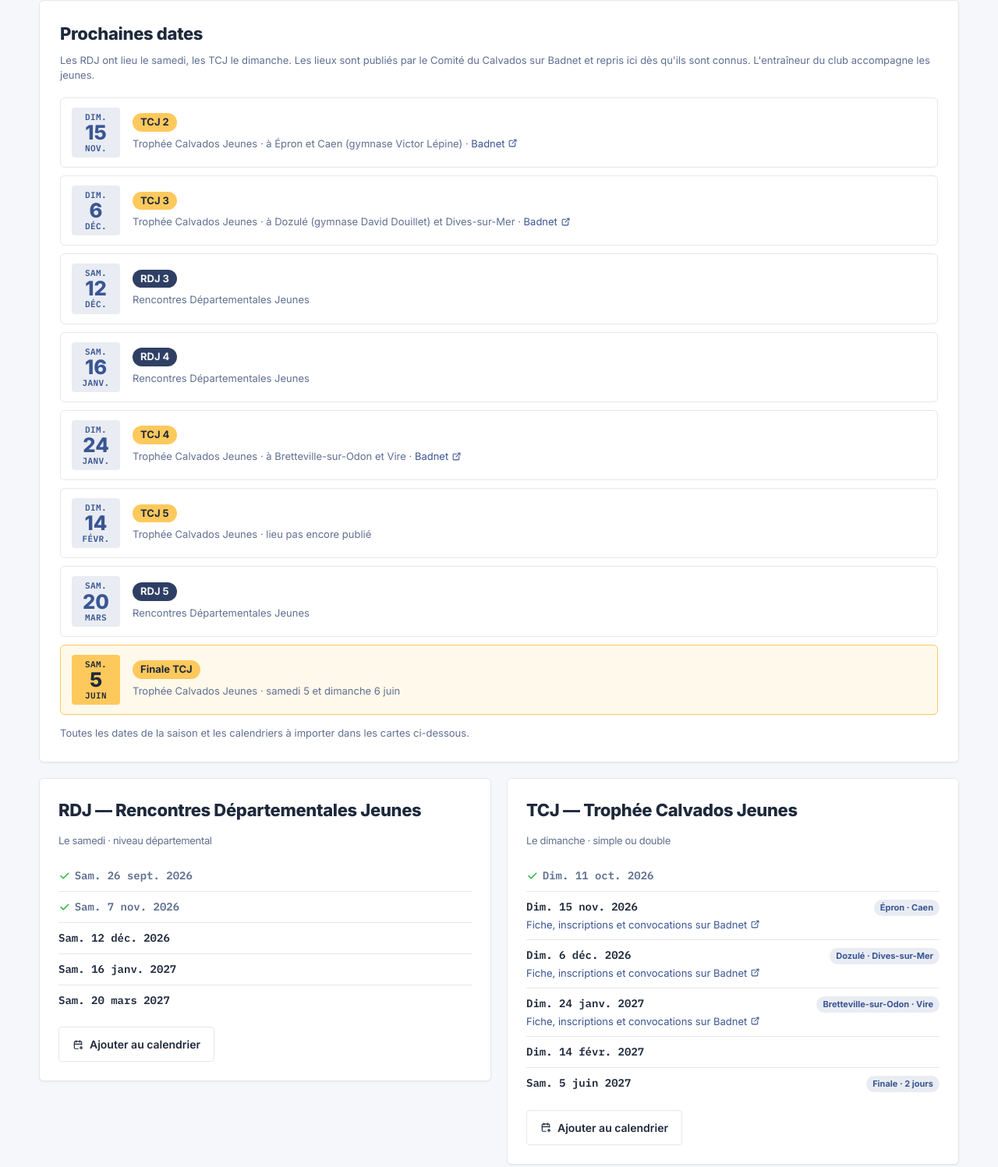
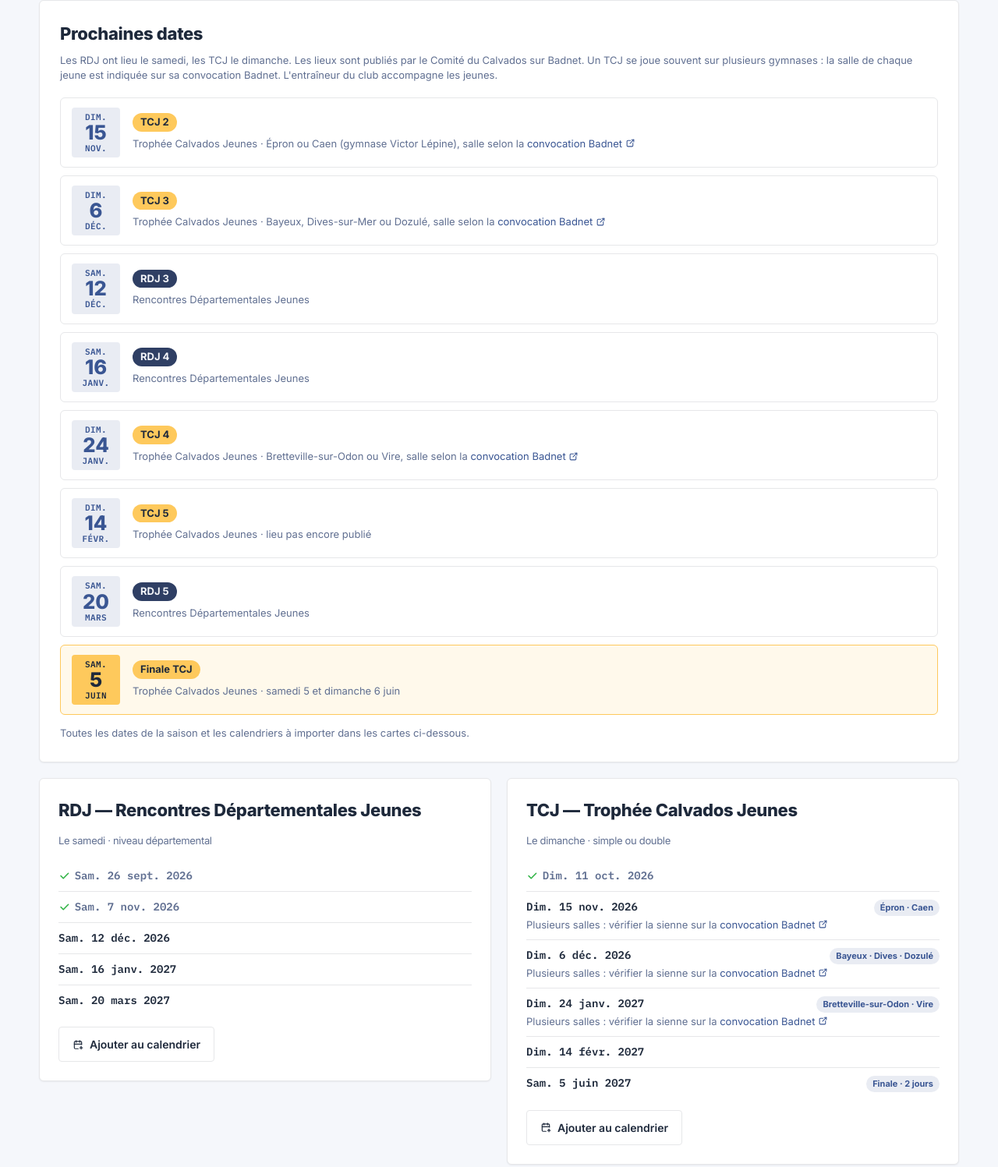
Before and after one commit to fanfandev14/bob14.fr, a website: page competitions-jeunes.html in a window 1280 px wide. Shown: the part 511-2008 px from the top of the page at 78% size. Drawn offline with Linux system fonts and the light colour scheme.

Commit message:
fix: lieux TCJ

```diff
--- a/competitions-jeunes.html
+++ b/competitions-jeunes.html
@@ -91,20 +91,20 @@
   </div>
   <div class="panel">
     <h3 class="card-title">Prochaines dates</h3>
-    <p class="panel__lead">Les RDJ ont lieu le samedi, les TCJ le dimanche. Les lieux sont publiés par le Comité du Calvados sur Badnet et repris ici dès qu'ils sont connus. L'entraîneur du club accompagne les jeunes.</p>
+    <p class="panel__lead">Les RDJ ont lieu le samedi, les TCJ le dimanche. Les lieux sont publiés par le Comité du Calvados sur Badnet. Un TCJ se joue souvent sur plusieurs gymnases : la salle de chaque jeune est indiquée sur sa convocation Badnet. L'entraîneur du club accompagne les jeunes.</p>
     <ul class="ic-days">
       <li class="ic-day">
         <time class="ic-day__cal" datetime="2026-11-15"><span class="ic-day__dow">Dim.</span><span class="ic-day__num">15</span><span class="ic-day__month">nov.</span></time>
         <div class="ic-day__body">
           <p class="ic-day__home"><span class="ic-day__team">TCJ 2</span></p>
-          <p class="ic-day__away">Trophée Calvados Jeunes · à Épron et Caen (gymnase Victor Lépine) · <a href="https://badnet.fr/tournoi/public?eventid=51946" target="_blank" rel="noopener">Badnet <svg class="ic" aria-hidden="true"><use href="#i-external-link"/></svg></a></p>
+          <p class="ic-day__away">Trophée Calvados Jeunes · Épron ou Caen (gymnase Victor Lépine), salle selon la <a href="https://badnet.fr/tournoi/public?eventid=51946" target="_blank" rel="noopener">convocation Badnet <svg class="ic" aria-hidden="true"><use href="#i-external-link"/></svg></a></p>
         </div>
       </li>
       <li class="ic-day">
         <time class="ic-day__cal" datetime="2026-12-06"><span class="ic-day__dow">Dim.</span><span class="ic-day__num">6</span><span class="ic-day__month">déc.</span></time>
         <div class="ic-day__body">
           <p class="ic-day__home"><span class="ic-day__team">TCJ 3</span></p>
-          <p class="ic-day__away">Trophée Calvados Jeunes · à Dozulé (gymnase David Douillet) et Dives-sur-Mer · <a href="https://badnet.fr/tournoi/public?eventid=52966" target="_blank" rel="noopener">Badnet <svg class="ic" aria-hidden="true"><use href="#i-external-link"/></svg></a></p>
+          <p class="ic-day__away">Trophée Calvados Jeunes · Bayeux, Dives-sur-Mer ou Dozulé, salle selon la <a href="https://badnet.fr/tournoi/public?eventid=52966" target="_blank" rel="noopener">convocation Badnet <svg class="ic" aria-hidden="true"><use href="#i-external-link"/></svg></a></p>
         </div>
       </li>
       <li class="ic-day">
@@ -125,7 +125,7 @@
         <time class="ic-day__cal" datetime="2027-01-24"><span class="ic-day__dow">Dim.</span><span class="ic-day__num">24</span><span class="ic-day__month">janv.</span></time>
         <div class="ic-day__body">
           <p class="ic-day__home"><span class="ic-day__team">TCJ 4</span></p>
-          <p class="ic-day__away">Trophée Calvados Jeunes · à Bretteville-sur-Odon et Vire · <a href="https://badnet.fr/tournoi/public?eventid=52967" target="_blank" rel="noopener">Badnet <svg class="ic" aria-hidden="true"><use href="#i-external-link"/></svg></a></p>
+          <p class="ic-day__away">Trophée Calvados Jeunes · Bretteville-sur-Odon ou Vire, salle selon la <a href="https://badnet.fr/tournoi/public?eventid=52967" target="_blank" rel="noopener">convocation Badnet <svg class="ic" aria-hidden="true"><use href="#i-external-link"/></svg></a></p>
         </div>
       </li>
       <li class="ic-day">
@@ -169,9 +169,9 @@
       <h3>TCJ — Trophée Calvados Jeunes<span class="comp__sub">Le dimanche · simple ou double</span></h3>
       <ul class="datelist datelist--matches">
         <li class="datelist__done" data-date="2026-10-11"><span class="date">Dim. 11 oct. 2026</span></li>
-        <li data-date="2026-11-15"><span class="date">Dim. 15 nov. 2026</span><span class="date-extra">Épron · Caen</span><span class="datelist__detail"><a href="https://badnet.fr/tournoi/public?eventid=51946" target="_blank" rel="noopener">Fiche, inscriptions et convocations sur Badnet <svg class="ic" aria-hidden="true"><use href="#i-external-link"/></svg></a></span></li>
-        <li data-date="2026-12-06"><span class="date">Dim. 6 déc. 2026</span><span class="date-extra">Dozulé · Dives-sur-Mer</span><span class="datelist__detail"><a href="https://badnet.fr/tournoi/public?eventid=52966" target="_blank" rel="noopener">Fiche, inscriptions et convocations sur Badnet <svg class="ic" aria-hidden="true"><use href="#i-external-link"/></svg></a></span></li>
-        <li data-date="2027-01-24"><span class="date">Dim. 24 janv. 2027</span><span class="date-extra">Bretteville-sur-Odon · Vire</span><span class="datelist__detail"><a href="https://badnet.fr/tournoi/public?eventid=52967" target="_blank" rel="noopener">Fiche, inscriptions et convocations sur Badnet <svg class="ic" aria-hidden="true"><use href="#i-external-link"/></svg></a></span></li>
+        <li data-date="2026-11-15"><span class="date">Dim. 15 nov. 2026</span><span class="date-extra">Épron · Caen</span><span class="datelist__detail">Plusieurs salles : vérifier la sienne sur la <a href="https://badnet.fr/tournoi/public?eventid=51946" target="_blank" rel="noopener">convocation Badnet <svg class="ic" aria-hidden="true"><use href="#i-external-link"/></svg></a></span></li>
+        <li data-date="2026-12-06"><span class="date">Dim. 6 déc. 2026</span><span class="date-extra">Bayeux · Dives · Dozulé</span><span class="datelist__detail">Plusieurs salles : vérifier la sienne sur la <a href="https://badnet.fr/tournoi/public?eventid=52966" target="_blank" rel="noopener">convocation Badnet <svg class="ic" aria-hidden="true"><use href="#i-external-link"/></svg></a></span></li>
+        <li data-date="2027-01-24"><span class="date">Dim. 24 janv. 2027</span><span class="date-extra">Bretteville-sur-Odon · Vire</span><span class="datelist__detail">Plusieurs salles : vérifier la sienne sur la <a href="https://badnet.fr/tournoi/public?eventid=52967" target="_blank" rel="noopener">convocation Badnet <svg class="ic" aria-hidden="true"><use href="#i-external-link"/></svg></a></span></li>
         <li data-date="2027-02-14"><span class="date">Dim. 14 févr. 2027</span></li>
         <li data-date="2027-06-05" data-fin="2027-06-06"><span class="date">Sam. 5 juin 2027</span><span class="date-extra">Finale · 2 jours</span></li>
       </ul>
```
Also changed, not shown: scripts/build-ics.mjs (+4 -4 lines), 1 other file.
